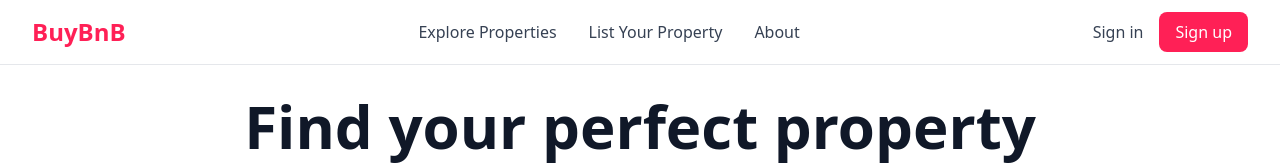
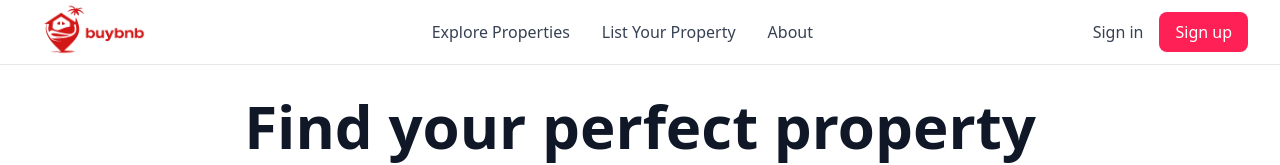
Before and after one commit to Diplo2by/buybnb-app, a Next.js app: page / in a window 1280 px wide. Shown: the top 165 px of the page. Built offline with nearby package versions, Linux system fonts and the light colour scheme.

Commit message:
Minor Logo update

```diff
--- a/app/page.js
+++ b/app/page.js
@@ -12,7 +12,7 @@ export default function LandingPage() {
   const handleSearch = (e) => {
     e.preventDefault();
     if (searchQuery.trim()) {
-      router.push(`/search?location=${encodeURIComponent(searchQuery)}`);
+      router.push(`/search?city=${encodeURIComponent(searchQuery)}`);
     }
   };
 
@@ -21,8 +21,14 @@ export default function LandingPage() {
       <nav className="fixed top-0 w-full bg-white border-b border-gray-200 z-50">
         <div className="max-w-7xl mx-auto px-4 sm:px-6 lg:px-8">
           <div className="flex justify-between items-center h-16">
-            <Link href="/" className="flex items-center">
-              <span className="text-2xl font-bold text-rose-500">BuyBnB</span>
+            <Link href="/" className="flex items-center mt-4">
+              <Image
+                src="/buybnb.webp"
+                alt="BuyBnB"
+                width={120}
+                height={40}
+                priority
+              />
             </Link>
 
             <div className="hidden md:flex items-center space-x-8">
@@ -259,7 +265,7 @@ export default function LandingPage() {
             ].map((city, index) => (
               <Link
                 key={index}
-                href={`/search?location=${city.name}`}
+                href={`/search?city=${city.name}`}
                 className="group relative h-64 rounded-2xl overflow-hidden cursor-pointer"
               >
                 {/* Background Image */}
--- a/app/search/page.js
+++ b/app/search/page.js
@@ -5,6 +5,7 @@ import dynamic from 'next/dynamic'
 import Link from 'next/link'
 import { useRouter, useSearchParams } from 'next/navigation'
 import { formatPrice } from '../util/Script'
+import Image from 'next/image'
 
 const Globe = dynamic(() => import('react-globe.gl'), { ssr: false })
 
@@ -38,7 +39,7 @@ export default function SearchPage() {
 
             try {
                 let url = "http://localhost:8080/api/properties";
-                url = city ? url + `city=${city}` : url
+                url = city ? url + `?city=${city}` : url
                 const res = await fetch(
                     url
                 )
@@ -87,12 +88,18 @@ export default function SearchPage() {
         <div className="min-h-screen bg-gray-900 relative">
             <nav className="absolute top-0 w-full bg-black/30 backdrop-blur-sm border-b border-white/10 z-50">
                 <div className="max-w-7xl mx-auto px-4 h-16 flex justify-between items-center">
-                    <Link href="/" className="text-2xl font-bold text-white">
-                        BuyBnB
+                    <Link href="/" className="flex items-center mt-4">
+                        <Image
+                            src="/buybnb.webp"
+                            alt="BuyBnB"
+                            width={120}
+                            height={40}
+                            priority
+                        />
                     </Link>
 
                     <div className="flex space-x-4">
-                        <Link href="/properties" className="text-white hover:text-rose-400">
+                        <Link href="/search" className="text-white hover:text-rose-400">
                             List View
                         </Link>
                         <Link href="/" className="text-white hover:text-rose-400">
```
Also changed, not shown: public/buybnb.png (added), public/buybnb.webp (added).
